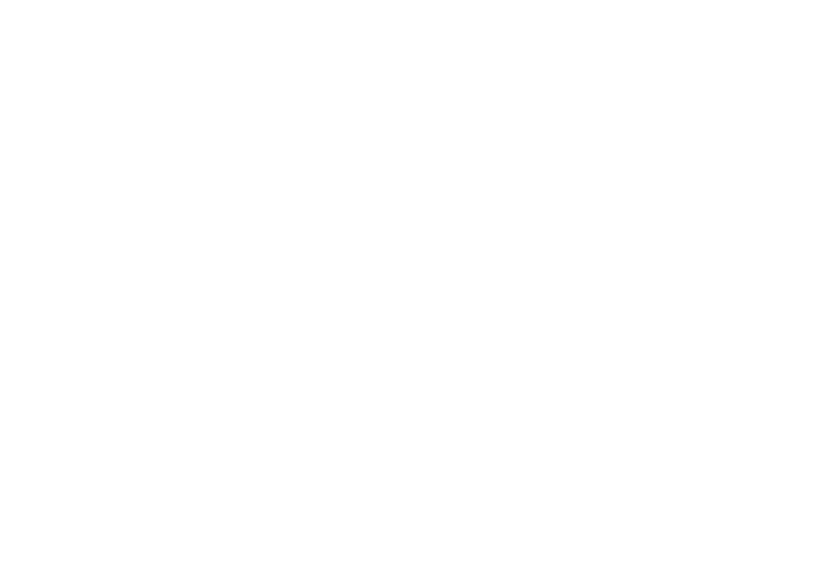
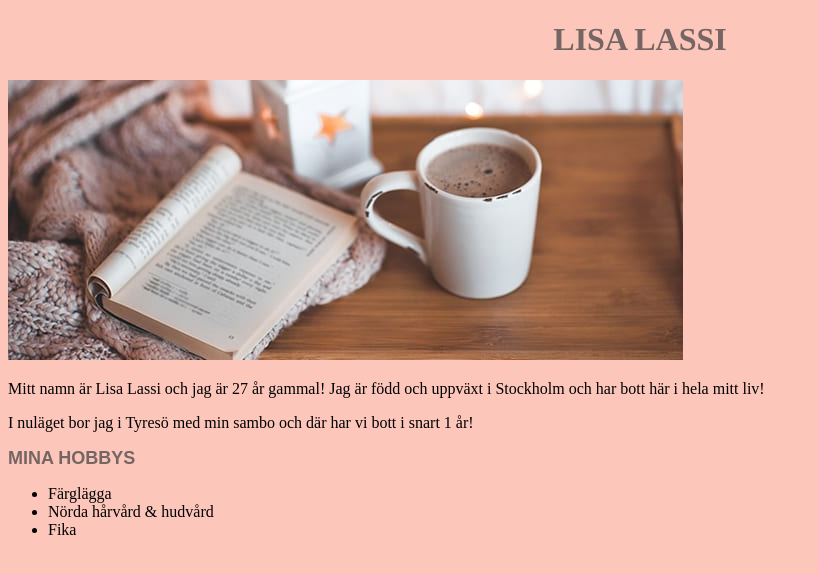
Before and after one commit to LisaLassi/Git-To-GitHub-Test1, a plain HTML site: page index.html in a window 1280 px wide. Shown: the whole page, without its empty margins (0-818 px from the left). Drawn offline with Linux system fonts and the light colour scheme.

Commit message:
update push

```diff
--- a/index.html
+++ b/index.html
@@ -1 +1,27 @@
-<html></html>
+<!DOCTYPE html>
+
+<html>
+    <head>
+        <title>Lisans hemsida!</title>
+        </head>
+
+        <body style="background-color: #FCC6BB;">
+            <h1 style="color:#756563; font-family: Times; text-align: center; font-size: xx-large;">LISA LASSI</h1>
+
+            <img src="images/winter-books-header.jpg" alt="Varm choklad och en bok">
+
+            <p style="font-family:Times New Roman;">Mitt namn är Lisa Lassi och jag är 27 år gammal!
+                Jag är född och uppväxt i Stockholm och har bott här i hela mitt liv!</p>
+            <p style="font-family: Times New Roman;">I nuläget bor jag i Tyresö med min sambo och där har vi bott i snart 1 år!</p>
+
+            <h2 style="color:#756563; font-family: Arial; font-size: large;">MINA HOBBYS</h2>
+
+            <ul style="font-family: Times New Roman;">
+                <li>Färglägga</li>
+                <li>Nörda hårvård & hudvård</li>
+                <li>Fika</li>
+            </ul>
+
+        </body>
+
+</html>
```
Also changed, not shown: images/header hackathon.jpg (added), images/winter-books-header.jpg (added).
